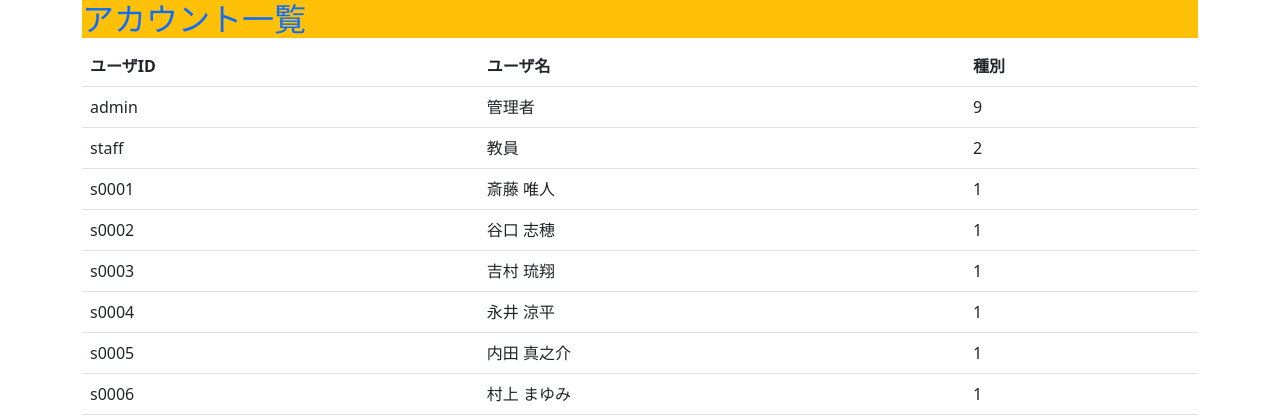
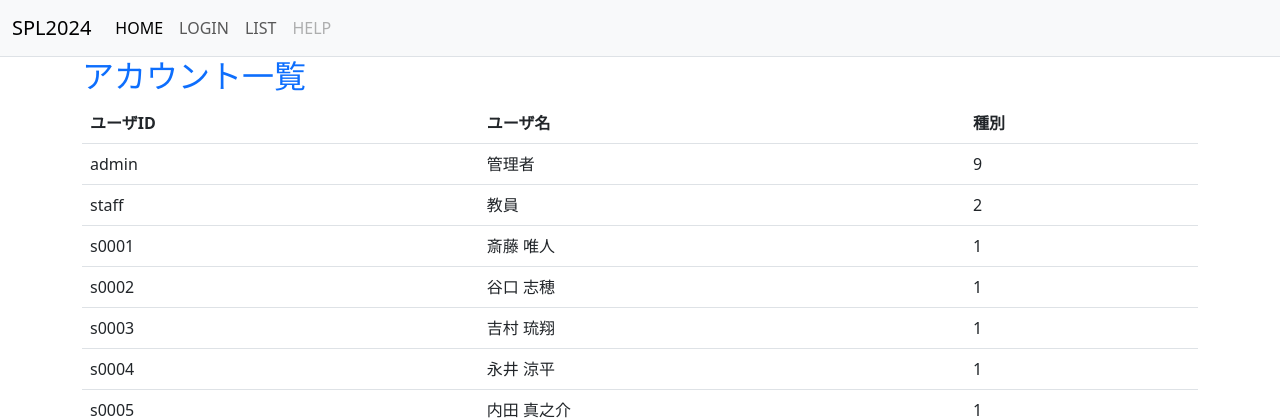
Before and after one commit to kuhaha/spl2024, a PHP site: page / in a window 1280 px wide. Shown: the top 420 px of the page. Run offline with PHP 8.4, Linux system fonts and the light colour scheme.

Commit message:
Add Navbar

```diff
--- a/src/views/pg_header.php
+++ b/src/views/pg_header.php
@@ -1,10 +1,26 @@
 <!doctype html>
-<html lang="en">
+<html lang="ja">
   <head>
     <meta charset="utf-8">
     <meta name="viewport" content="width=device-width, initial-scale=1">
-    <title>Bootstrap demo</title>
+    <title>SPL2024</title>
     <link href="https://cdn.jsdelivr.net/npm/bootstrap@5.3.0/dist/css/bootstrap.min.css" rel="stylesheet" integrity="sha384-9ndCyUaIbzAi2FUVXJi0CjmCapSmO7SnpJef0486qhLnuZ2cdeRhO02iuK6FUUVM" crossorigin="anonymous">
   </head>
   <body>
+  <nav class="navbar navbar-expand-lg bg-body-tertiary border-bottom border-bottom-dark">
+  <div class="container-fluid ">
+    <a class="navbar-brand" href="?to=usr&do=list">SPL2024</a>
+    <button class="navbar-toggler" type="button" data-bs-toggle="collapse" data-bs-target="#navbarNavAltMarkup" aria-controls="navbarNavAltMarkup" aria-expanded="false" aria-label="Toggle navigation">
+      <span class="navbar-toggler-icon"></span>
+    </button>
+    <div class="collapse navbar-collapse" id="navbarNavAltMarkup">
+      <div class="navbar-nav">
+        <a class="nav-link active" aria-current="page" href="?to=usr&do=list">HOME</a>
+        <a class="nav-link" href="?to=usr&do=login">LOGIN</a>
+        <a class="nav-link" href="?to=usr&do=list">LIST</a>
+        <a class="nav-link disabled">HELP</a>
+      </div>
+    </div>
+  </div>
+</nav>
   <div class="container">
--- a/src/views/usr_list.php
+++ b/src/views/usr_list.php
@@ -1,7 +1,7 @@
 <?php
 require_once(MODEL_DIR . "User.php");
 
-echo '<h2 class="bg-warning text-primary">アカウント一覧</h2>';
+echo '<h2 class="text-primary">アカウント一覧</h2>';
 echo '<table class="table table-hover">', PHP_EOL;
 
 $fields = ['uid'=>'ユーザID', 'uname'=>'ユーザ名', 'urole'=>'種別'];
--- a/src/views/usr_login.php
+++ b/src/views/usr_login.php
@@ -1,4 +1,4 @@
-<h2 class="bg-warning text-primary">ログイン</h2>
+<h2 class="text-primary">ログイン</h2>
 <form action="?to=usr&do=check" method="post">
 <div class="form-group">
   <label for="text1">ユーザID:</label>
```
